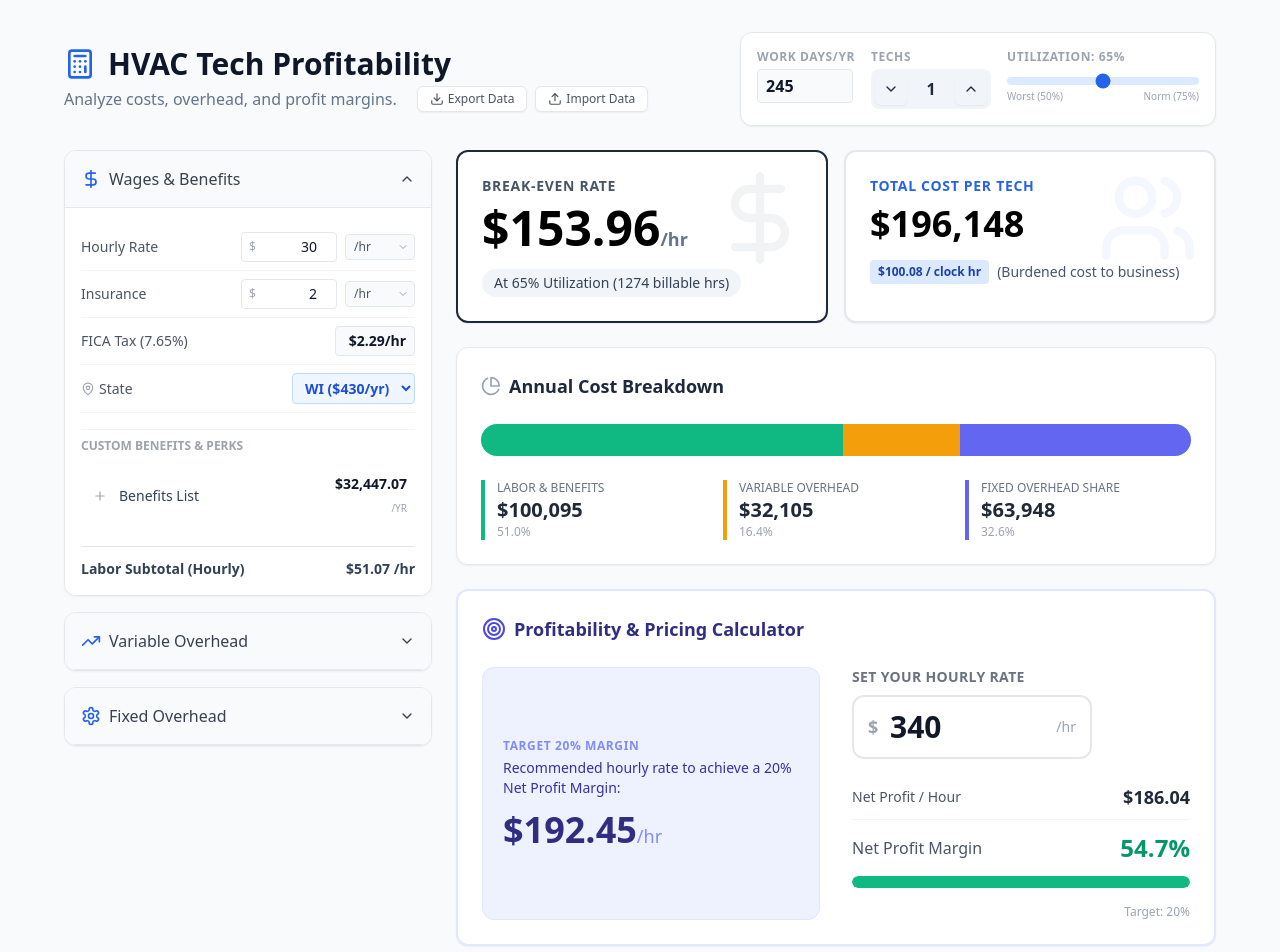
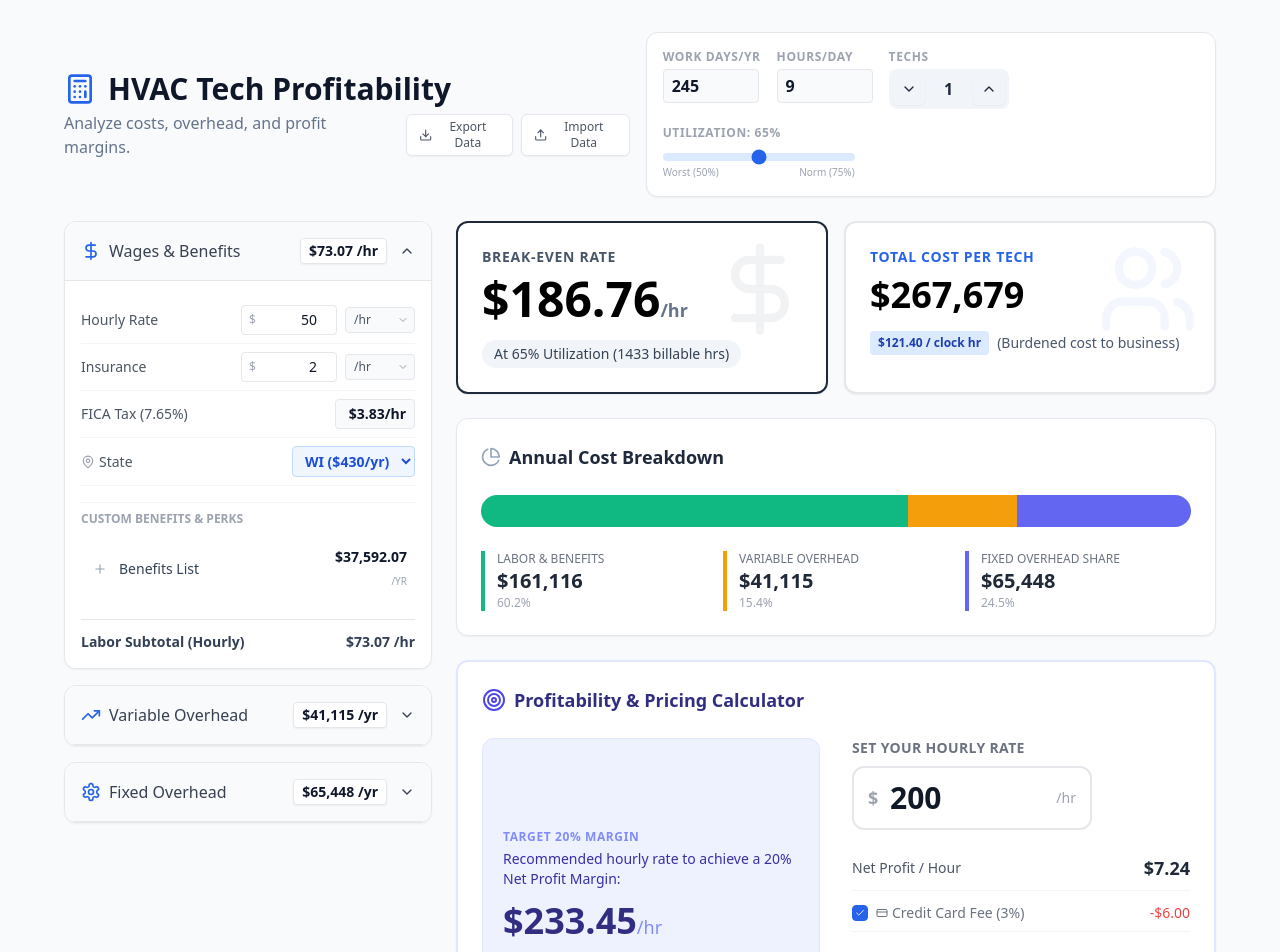
Before and after one commit to lman80/calculator, a React (Vite) app: page / in a window 1280 px wide. Shown: the top 952 px of the page. Built offline with nearby package versions, Linux system fonts and the light colour scheme.

Commit message:
Update calculator code

```diff
--- a/src/App.jsx
+++ b/src/App.jsx
@@ -1,5 +1,5 @@
 import React, { useState, useEffect, useRef } from 'react';
-import { Calculator, Users, TrendingUp, DollarSign, AlertCircle, PieChart, Settings, ChevronDown, ChevronUp, Plus, Minus, Clock, Fuel, MapPin, Target, Trash2, Download, Upload, Check, X, Edit2 } from 'lucide-react';
+import { Calculator, Users, TrendingUp, DollarSign, AlertCircle, PieChart, Settings, ChevronDown, ChevronUp, Plus, Minus, Clock, Fuel, MapPin, Target, Trash2, Download, Upload, Check, X, Edit2, CreditCard } from 'lucide-react';
 
 const Card = ({ children, className = "" }) => (
     <div className={`bg-white rounded-xl shadow-sm border border-gray-200 ${className}`}>
@@ -7,7 +7,7 @@ const Card = ({ children, className = "" }) => (
     </div>
 );
 
-const SectionHeader = ({ title, icon: Icon, isOpen, onClick }) => (
+const SectionHeader = ({ title, icon: Icon, isOpen, onClick, value }) => (
     <button
         onClick={onClick}
         className="w-full flex items-center justify-between p-4 bg-gray-50 hover:bg-gray-100 transition-colors border-b border-gray-200 font-medium text-gray-700"
@@ -16,25 +16,31 @@ const SectionHeader = ({ title, icon: Icon, isOpen, onClick }) => (
             <Icon size={20} className="text-blue-600" />
             <span>{title}</span>
         </div>
-        {isOpen ? <ChevronUp size={16} /> : <ChevronDown size={16} />}
+        <div className="flex items-center gap-3">
+            {value && (
+                <span className="text-sm font-bold text-slate-900 bg-white px-2 py-0.5 rounded border border-gray-200 shadow-sm">
+                    {value}
+                </span>
+            )}
+            {isOpen ? <ChevronUp size={16} /> : <ChevronDown size={16} />}
+        </div>
     </button>
 );
 
 // Frequency Options and Multipliers
 const FREQUENCIES = [
-    { value: 'hourly', label: '/hr', toAnnual: (val, days) => val * days * 8 },
+    { value: 'hourly', label: '/hr', toAnnual: (val, days, hours) => val * days * hours },
     { value: 'daily', label: '/day', toAnnual: (val, days) => val * days },
     { value: 'monthly', label: '/mo', toAnnual: (val) => val * 12 },
     { value: 'yearly', label: '/yr', toAnnual: (val) => val },
 ];
 
 // --- COMPONENT: COMPOUND INPUT GROUP ---
-const CompoundInputGroup = ({ category, onUpdateItems, onRename, onDelete, workDays, wage }) => {
+const CompoundInputGroup = ({ category, onUpdateItems, onRename, onDelete, workDays, hoursPerDay, wage }) => {
     const [isOpen, setIsOpen] = useState(false);
     const [isEditingName, setIsEditingName] = useState(false);
     const [tempName, setTempName] = useState(category.name);
 
-    // Calculate total annual cost for this group
     const groupAnnualTotal = category.items.reduce((sum, item) => {
         const freqConfig = FREQUENCIES.find(f => f.value === item.freq);
         if (!freqConfig) return sum;
@@ -43,10 +49,9 @@ const CompoundInputGroup = ({ category, onUpdateItems, onRename, onDelete, workD
         if (item.unit === 'hours') {
             baseValue = item.value * wage;
         }
-        return sum + freqConfig.toAnnual(baseValue, workDays);
+        return sum + freqConfig.toAnnual(baseValue, workDays, hoursPerDay);
     }, 0);
 
-    // Handlers for manipulating the items list
     const handleItemChange = (itemId, field, value) => {
         const newItems = category.items.map(item =>
             item.id === itemId ? { ...item, [field]: value } : item
@@ -63,7 +68,7 @@ const CompoundInputGroup = ({ category, onUpdateItems, onRename, onDelete, workD
             unit: 'currency'
         };
         onUpdateItems(category.id, [...category.items, newItem]);
-        setIsOpen(true); // Auto open when adding
+        setIsOpen(true);
     };
 
     const removeItem = (itemId) => {
@@ -130,8 +135,6 @@ const CompoundInputGroup = ({ category, onUpdateItems, onRename, onDelete, workD
                 <div className="bg-slate-50 p-3 space-y-3 rounded-lg mb-2 animate-in slide-in-from-top-1">
                     {category.items.map((item) => (
                         <div key={item.id} className="flex flex-wrap items-center gap-y-2 gap-x-2 text-sm bg-white p-2 rounded shadow-sm border border-gray-200">
-
-                            {/* Name Input */}
                             <input
                                 type="text"
                                 value={item.name}
@@ -140,7 +143,6 @@ const CompoundInputGroup = ({ category, onUpdateItems, onRename, onDelete, workD
                                 placeholder="Item Name"
                             />
 
-                            {/* Controls */}
                             <div className="flex items-center gap-2 ml-auto">
                                 <div className="relative shrink-0">
                                     <select
@@ -240,20 +242,21 @@ export default function HvacCalculator() {
     const [numEmployees, setNumEmployees] = useState(1);
     const [utilizationRate, setUtilizationRate] = useState(65);
     const [workDays, setWorkDays] = useState(245);
+    const [hoursPerDay, setHoursPerDay] = useState(9);
     const [location, setLocation] = useState('WI');
-    const [targetRate, setTargetRate] = useState(340);
+    const [targetRate, setTargetRate] = useState(200);
+    const [includeCCFee, setIncludeCCFee] = useState(true); // Toggle state for CC Fee
 
-    // Export Settings
     const [isExporting, setIsExporting] = useState(false);
     const [exportName, setExportName] = useState(`hvac_config_${new Date().toISOString().slice(0, 10)}`);
 
     // 1. HOURLY WAGE & CORE TAXES
     const [coreHourly, setCoreHourly] = useState({
-        wage: { value: 30.00, freq: 'hourly', unit: 'currency' },
+        wage: { value: 50.00, freq: 'hourly', unit: 'currency' },
         insurance: { value: 2.00, freq: 'hourly', unit: 'currency' },
     });
 
-    // 2. BENEFITS & PERKS (Simple array for now, could be array of groups if needed but simpler as one list)
+    // 2. BENEFITS & PERKS (Consolidated Default List)
     const [benefitsList, setBenefitsList] = useState({
         id: 'general', name: 'Benefits List', items: [
             { id: 1, name: 'Health Reimbursement', value: 1000, freq: 'monthly', unit: 'currency' },
@@ -266,14 +269,15 @@ export default function HvacCalculator() {
         ]
     });
 
-    // 3. VARIABLE OVERHEAD (Array of Category Objects)
+    // 3. VARIABLE OVERHEAD (Consolidated Categories)
     const [variableOverhead, setVariableOverhead] = useState([
         {
             id: 'trucks', name: 'Trucks', items: [
                 { id: 1, name: 'Lease Payment', value: 3000, freq: 'yearly', unit: 'currency' },
                 { id: 2, name: 'Bouncie Tracker', value: 10, freq: 'monthly', unit: 'currency' },
                 { id: 3, name: 'Maintanance', value: 2000, freq: 'yearly', unit: 'currency' },
-                { id: 4, name: 'Insurance', value: 100, freq: 'monthly', unit: 'currency' }
+                { id: 4, name: 'Insurance', value: 100, freq: 'monthly', unit: 'currency' },
+                { id: 5, name: 'Vehicle Branding', value: 1000, freq: 'yearly', unit: 'currency' }
             ]
         },
         {
@@ -310,7 +314,8 @@ export default function HvacCalculator() {
             id: 'other', name: 'Other (PTO/Vlog)', items: [
                 { id: 1, name: 'Vlog Editing', value: 4900, freq: 'yearly', unit: 'currency' },
                 { id: 2, name: 'PTO Cost', value: 80, freq: 'yearly', unit: 'hours' },
-                { id: 3, name: 'Paid Holidays', value: 48, freq: 'yearly', unit: 'hours' }
+                { id: 3, name: 'Paid Holidays', value: 48, freq: 'yearly', unit: 'hours' },
+                { id: 4, name: 'Bad Debt (1%)', value: 3000, freq: 'yearly', unit: 'currency' }
             ]
         }
     ]);
@@ -324,7 +329,7 @@ export default function HvacCalculator() {
         annualCost: 3920.00
     });
 
-    // 4. FIXED OVERHEAD (Array of Category Objects)
+    // 4. FIXED OVERHEAD (Consolidated Categories)
     const [fixedOverhead, setFixedOverhead] = useState([
         {
             id: 'software', name: 'Software', items: [
@@ -340,14 +345,15 @@ export default function HvacCalculator() {
         },
         {
             id: 'utilities', name: 'Utilities', items: [
-                { id: 1, name: 'Gas, Elec, Wifi', value: 1000, freq: 'monthly', unit: 'currency' }
+                { id: 1, name: 'Gas, Elec, Wifi, Garbage', value: 1000, freq: 'monthly', unit: 'currency' }
             ]
         },
         {
             id: 'professional', name: 'Professional Fees', items: [
                 { id: 1, name: 'Accountant', value: 10000, freq: 'yearly', unit: 'currency' },
                 { id: 2, name: 'Bank Fees', value: 0, freq: 'yearly', unit: 'currency' },
-                { id: 3, name: 'Licensing', value: 1000, freq: 'yearly', unit: 'currency' }
+                { id: 3, name: 'Licensing', value: 1000, freq: 'yearly', unit: 'currency' },
+                { id: 4, name: 'Recruiting', value: 1500, freq: 'yearly', unit: 'currency' }
             ]
         },
         {
@@ -375,25 +381,17 @@ export default function HvacCalculator() {
         setSectionsOpen(prev => ({ ...prev, [key]: !prev[key] }));
     };
 
-    // --- HELPER FUNCTIONS FOR DYNAMIC LISTS ---
-
+    // --- HELPER FUNCTIONS ---
     const addCategory = (setter, list) => {
-        const newCat = {
-            id: Date.now().toString(),
-            name: 'New Category',
-            items: []
-        };
+        const newCat = { id: Date.now().toString(), name: 'New Category', items: [] };
         setter([...list, newCat]);
     };
-
     const deleteCategory = (setter, list, id) => {
         setter(list.filter(cat => cat.id !== id));
     };
-
     const renameCategory = (setter, list, id, newName) => {
         setter(list.map(cat => cat.id === id ? { ...cat, name: newName } : cat));
     };
-
     const updateCategoryItems = (setter, list, id, newItems) => {
         setter(list.map(cat => cat.id === id ? { ...cat, items: newItems } : cat));
     };
@@ -401,12 +399,14 @@ export default function HvacCalculator() {
     // --- EXPORT / IMPORT LOGIC ---
     const performExport = () => {
         const data = {
-            version: '1.1', // Bumped version for structure change
+            version: '1.5',
             numEmployees,
             utilizationRate,
             workDays,
+            hoursPerDay,
             location,
             targetRate,
+            includeCCFee, // Included in Export
             coreHourly,
             benefitsList,
             variableOverhead,
@@ -418,10 +418,8 @@ export default function HvacCalculator() {
         const href = URL.createObjectURL(blob);
         const link = document.createElement('a');
         link.href = href;
-
         const fileName = exportName.trim() ? exportName.trim() : 'hvac_config';
         link.download = fileName.endsWith('.json') ? fileName : `${fileName}.json`;
-
         document.body.appendChild(link);
         link.click();
         document.body.removeChild(link);
@@ -431,51 +429,40 @@ export default function HvacCalculator() {
     const handleImport = (event) => {
         const file = event.target.files[0];
         if (!file) return;
-
         const reader = new FileReader();
         reader.onload = (e) => {
             try {
                 const data = JSON.parse(e.target.result);
-
                 if (data.numEmployees !== undefined) setNumEmployees(data.numEmployees);
                 if (data.utilizationRate !== undefined) setUtilizationRate(data.utilizationRate);
                 if (data.workDays !== undefined) setWorkDays(data.workDays);
+                if (data.hoursPerDay !== undefined) setHoursPerDay(data.hoursPerDay);
                 if (data.location) setLocation(data.location);
                 if (data.targetRate !== undefined) setTargetRate(data.targetRate);
+                if (data.includeCCFee !== undefined) setIncludeCCFee(data.includeCCFee); // Import Setting
                 if (data.coreHourly) setCoreHourly(data.coreHourly);
                 if (data.benefitsList) setBenefitsList(data.benefitsList);
-
-                // Handle migration from object to array if importing old file
                 if (data.variableOverhead) {
                     if (Array.isArray(data.variableOverhead)) {
                         setVariableOverhead(data.variableOverhead);
                     } else {
-                        // Simple migration for old object structure
                         const newArr = Object.keys(data.variableOverhead).map(key => ({
-                            id: key,
-                            name: key.charAt(0).toUpperCase() + key.slice(1),
-                            items: data.variableOverhead[key]
+                            id: key, name: key.charAt(0).toUpperCase() + key.slice(1), items: data.variableOverhead[key]
                         }));
                         setVariableOverhead(newArr);
                     }
                 }
-
                 if (data.gasParams) setGasParams(data.gasParams);
-
                 if (data.fixedOverhead) {
                     if (Array.isArray(data.fixedOverhead)) {
                         setFixedOverhead(data.fixedOverhead);
                     } else {
-                        // Simple migration for old object structure
                         const newArr = Object.keys(data.fixedOverhead).map(key => ({
-                            id: key,
-                            name: key.charAt(0).toUpperCase() + key.slice(1),
-                            items: data.fixedOverhead[key]
+                            id: key, name: key.charAt(0).toUpperCase() + key.slice(1), items: data.fixedOverhead[key]
                         }));
                         setFixedOverhead(newArr);
                     }
                 }
-
             } catch (error) {
                 console.error('Error parsing JSON:', error);
             }
@@ -493,7 +480,7 @@ export default function HvacCalculator() {
     }, [gasParams.milesPerDay, gasParams.mpg, gasParams.gasPrice, workDays]);
 
 
-    // --- HELPER: Get Annual Cost from Simple Item ---
+    // --- HELPERS & CALCULATIONS ---
     const getSimpleAnnual = (item) => {
         const freqConfig = FREQUENCIES.find(f => f.value === item.freq);
         if (!freqConfig) return 0;
@@ -502,10 +489,9 @@ export default function HvacCalculator() {
             const currentWage = coreHourly.wage.value;
             baseValue = item.value * currentWage;
         }
-        return freqConfig.toAnnual(baseValue, workDays);
+        return freqConfig.toAnnual(baseValue, workDays, hoursPerDay);
     };
 
-    // --- HELPER: Get Annual Cost from Compound List ---
     const getCompoundAnnual = (items) => {
         return items.reduce((sum, item) => {
             const freqConfig = FREQUENCIES.find(f => f.value === item.freq);
@@ -514,27 +500,20 @@ export default function HvacCalculator() {
             if (item.unit === 'hours') {
                 baseValue = item.value * coreHourly.wage.value;
             }
-            return sum + freqConfig.toAnnual(baseValue, workDays);
+            return sum + freqConfig.toAnnual(baseValue, workDays, hoursPerDay);
         }, 0);
     };
 
-    // --- CALCULATIONS ---
-
     // 1. Time
-    const hoursPerDay = 8;
     const totalAnnualHours = workDays * hoursPerDay;
     const billableHours = totalAnnualHours * (utilizationRate / 100);
 
     // 2. Labor & Benefits
     const annualWage = getSimpleAnnual(coreHourly.wage);
     const annualInsurance = getSimpleAnnual(coreHourly.insurance);
-
-    // FICA & Unemployment
     const annualFica = annualWage * 0.0765;
     const hourlyFicaDisplay = (annualFica / totalAnnualHours).toFixed(2);
     const annualUnemployment = location === 'WI' ? 430 : 507.93;
-
-    // Compound Benefits
     const annualBenefitsTotal = getCompoundAnnual(benefitsList.items);
     const hourlyBenefitsTotal = annualBenefitsTotal / totalAnnualHours;
 
@@ -556,8 +535,11 @@ export default function HvacCalculator() {
     const hourlyCostToBusiness = totalAnnualCostPerEmp / totalAnnualHours;
     const breakEvenRate = totalAnnualCostPerEmp / billableHours;
 
-    // 6. Margin
-    const profitPerHour = targetRate - breakEvenRate;
+    // 6. Margin & Fees
+    const ccFeePerHour = targetRate * 0.03;
+
+    // Net Profit = Rate - Costs - (Toggle ? Fee : 0)
+    const profitPerHour = targetRate - breakEvenRate - (includeCCFee ? ccFeePerHour : 0);
     const profitMargin = targetRate > 0 ? (profitPerHour / targetRate) * 100 : 0;
 
     let marginColor = "text-red-600";
@@ -642,6 +624,20 @@ export default function HvacCalculator() {
                             </div>
                         </div>
 
+                        {/* NEW: HOURS PER DAY */}
+                        <div className="flex flex-col">
+                            <label className="text-xs font-bold text-gray-400 uppercase tracking-wider mb-1">Hours/Day</label>
+                            <div className="relative">
+                                <input
+                                    type="number"
+                                    value={hoursPerDay}
+                                    onChange={(e) => setHoursPerDay(parseFloat(e.target.value) || 0)}
+                                    className="w-24 font-bold text-slate-900 bg-slate-50 border rounded px-2 py-1"
+                                    step="0.5"
+                                />
+                            </div>
+                        </div>
+
                         <div className="flex flex-col">
                             <label className="text-xs font-bold text-gray-400 uppercase tracking-wider mb-1">Techs</label>
                             <div className="flex items-center gap-2 bg-slate-100 rounded-lg p-1">
@@ -683,6 +679,7 @@ export default function HvacCalculator() {
                                 icon={DollarSign}
                                 isOpen={sectionsOpen.hourly}
                                 onClick={() => toggleSection('hourly')}
+                                value={`$${totalHourlyBurden.toFixed(2)} /hr`}
                             />
                             {sectionsOpen.hourly && (
                                 <div className="p-4 bg-white animate-in slide-in-from-top-2 duration-200">
@@ -710,6 +707,7 @@ export default function HvacCalculator() {
                                             category={benefitsList}
                                             onUpdateItems={(id, items) => setBenefitsList(p => ({ ...p, items }))}
                                             workDays={workDays}
+                                            hoursPerDay={hoursPerDay}
                                             wage={coreHourly.wage.value}
                                         />
                                     </div>
@@ -729,6 +727,7 @@ export default function HvacCalculator() {
                                 icon={TrendingUp}
                                 isOpen={sectionsOpen.variable}
                                 onClick={() => toggleSection('variable')}
+                                value={`$${totalAnnualVariablePerEmp.toLocaleString(undefined, { maximumFractionDigits: 0 })} /yr`}
                             />
                             {sectionsOpen.variable && (
                                 <div className="p-4 bg-white animate-in slide-in-from-top-2 duration-200">
@@ -770,6 +769,7 @@ export default function HvacCalculator() {
                                             onRename={(id, name) => renameCategory(setVariableOverhead, variableOverhead, id, name)}
                                             onDelete={(id) => deleteCategory(setVariableOverhead, variableOverhead, id)}
                                             workDays={workDays}
+                                            hoursPerDay={hoursPerDay}
                                             wage={coreHourly.wage.value}
                                         />
                                     ))}
@@ -796,6 +796,7 @@ export default function HvacCalculator() {
                                 icon={Settings}
                                 isOpen={sectionsOpen.fixed}
                                 onClick={() => toggleSection('fixed')}
+                                value={`$${totalAnnualFixedCompany.toLocaleString(undefined, { maximumFractionDigits: 0 })} /yr`}
                             />
                             {sectionsOpen.fixed && (
                                 <div className="p-4 bg-white animate-in slide-in-from-top-2 duration-200">
@@ -809,6 +810,7 @@ export default function HvacCalculator() {
                                             onRename={(id, name) => renameCategory(setFixedOverhead, fixedOverhead, id, name)}
                                             onDelete={(id) => deleteCategory(setFixedOverhead, fixedOverhead, id)}
                                             workDays={workDays}
+                                            hoursPerDay={hoursPerDay}
                                             wage={coreHourly.wage.value}
                                         />
                                     ))}
@@ -942,8 +944,17 @@ export default function HvacCalculator() {
                                                 ${profitPerHour.toFixed(2)}
                                             </span>
                                         </div>
+                                        <div className="flex justify-between items-center text-sm border-b border-gray-100 pb-2">
+                                            <div className="flex items-center gap-2 cursor-pointer" onClick={() => setIncludeCCFee(!includeCCFee)}>
+                                                <div className={`w-4 h-4 rounded border flex items-center justify-center transition-colors ${includeCCFee ? 'bg-blue-600 border-blue-600' : 'border-gray-300'}`}>
+                                                    {includeCCFee && <Check size={10} className="text-white" />}
+                                                </div>
+                                                <span className="text-gray-500 flex items-center gap-1"><CreditCard size={12} /> Credit Card Fee (3%)</span>
+                                            </div>
+                                            <span className={includeCCFee ? "text-red-500" : "text-gray-300 line-through"}>-${ccFeePerHour.toFixed(2)}</span>
+                                        </div>
                                         <div className="flex justify-between items-center">
-                                            <span className="text-gray-600 font-medium">Net Profit Margin</span>
+                                            <span className="text-gray-600 font-medium">Real Net Profit Margin</span>
                                             <span className={`text-2xl font-black ${marginColor}`}>
                                                 {profitMargin.toFixed(1)}%
                                             </span>
```
